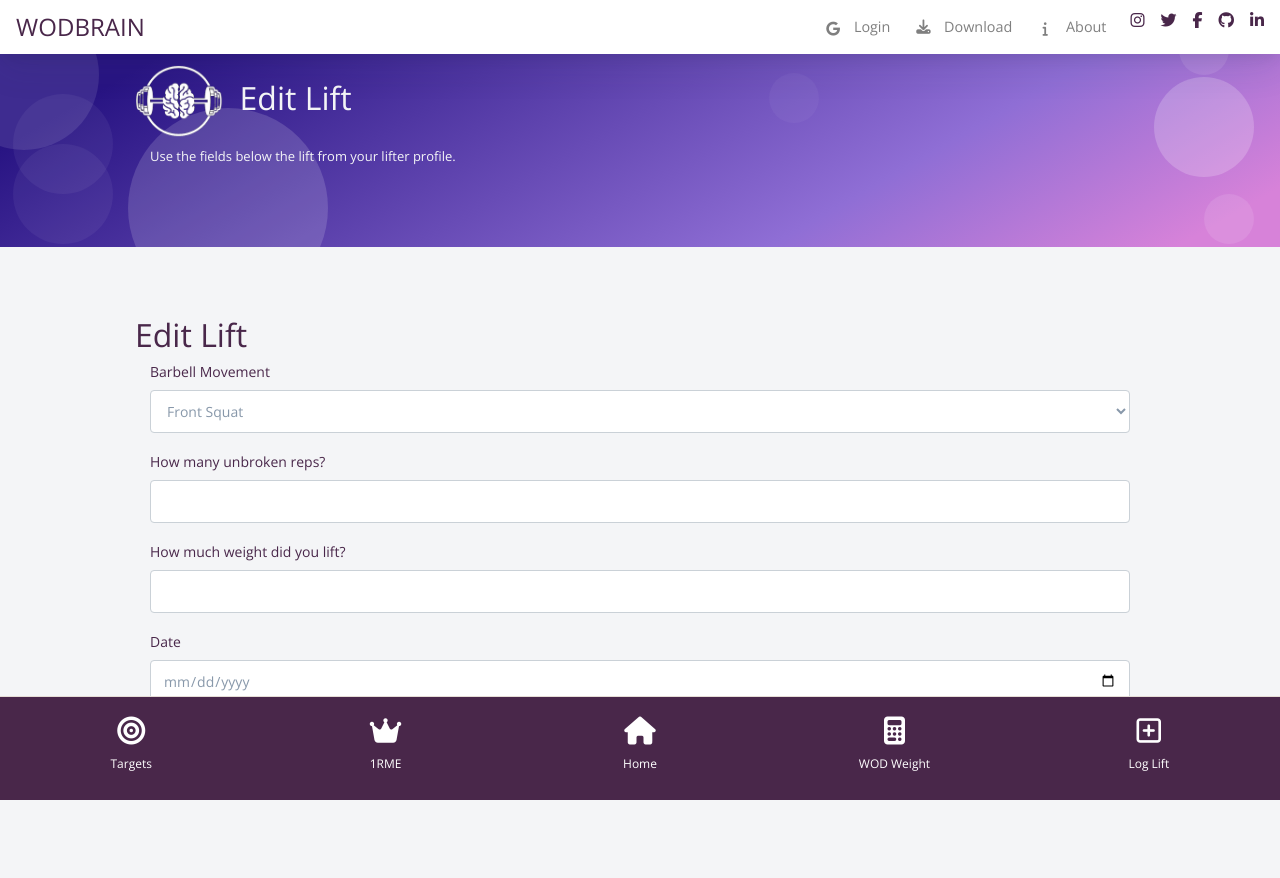
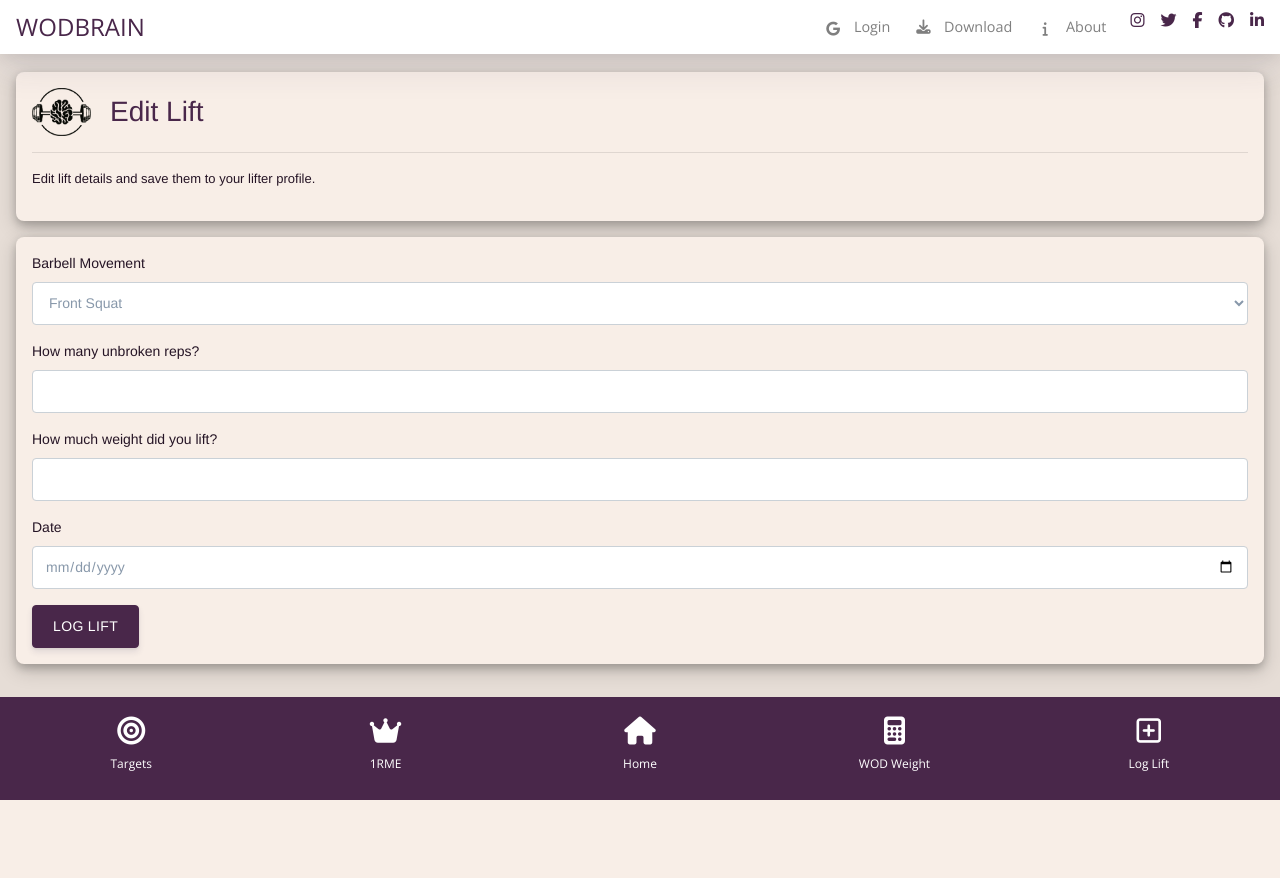
Before and after one commit to nolan887/WODBrain, a Flask app: template templates/editlift.html in a window 1280 px wide. After the commit the page ends 800 px from the top, so only its background shows below. Run offline with Flask 2, Linux system fonts and the light colour scheme; the template is opened without the code that fills it: values that come from a table or form of the project are taken from there, others are empty; some libraries are stand-ins or nearby versions.

Commit message:
Edit Lift UI Update

```diff
--- a/server.py
+++ b/server.py
@@ -386,10 +386,8 @@ def loglift(lift_id, wt, reps,liftlogged):
             )
             db.session.add(new_lift)
             db.session.commit()
-            # return(render_template("loglift.html", form=logform, page_class="index-page", current_user=current_user, liftlogged="yes"))
             return(redirect("/loglift/new/new/new/yes"))
         else:
-            # return(render_template("loglift.html", form=logform, page_class="index-page", current_user=current_user, liftlogged="no"))
             return(render_template("loglift.html", form=logform, page_class="index-page", current_user=current_user, liftlogged=liftlogged))
     return(redirect("/login"))
 
--- a/templates/editlift.html
+++ b/templates/editlift.html
@@ -1,40 +1,21 @@
 {% include "_header.html" %} {% include "_analytics.html" %} {% import "bootstrap/wtf.html" as wtf %}
-<div class="section section-components section-shaped pb-10 " style="color: #f4f5f7;">
-    <div class="shape shape-style-1 shape-primary">
-        <span class="span-150"></span>
-        <span class="span-50"></span>
-        <span class="span-50"></span>
-        <span class="span-75"></span>
-        <span class="span-100"></span>
-        <span class="span-75"></span>
-        <span class="span-50"></span>
-        <span class="span-100"></span>
-        <span class="span-50"></span>
-        <span class="span-100"></span>
+
+<main class="page shell">
+    <!-- Title Block -->
+    <div class="boxy shell shdw ">
+        <img src="{{ url_for('static', filename='img/wodbrain_logo_circ_black.png')}}" style="height: 3rem;" class="img-fluid">
+        <span class="lgfont">
+            &nbsp; Edit Lift
+        </span>
+        <hr>
+        <p>
+            Edit lift details and save them to your lifter profile.
+        </p>
     </div>
-    <div class="container">
-        <div class="row justify-content-center">
-            <div class="col-lg-12">
-                <h2 style="color: #f4f5f7;"><img src="{{ url_for('static', filename='img/wodbrain_logo_circ_white.png')}}" style="height: 75px;" class="img-fluid"> &nbsp;Edit Lift</h2>
-                <div class="col-sm pt-2">
-                    <p> Use the fields below the lift from your lifter profile.</p>
-                </div>
-            </div>
-        </div>
+    <!-- WODWeight Form Block -->
+    <div class="boxy shell shdw">
+        {{ wtf.quick_form(form, novalidate=True) }}
     </div>
-</div>
-<div class="section section-components pb-100 bg-secondary">
-    <div class="container">
-        <div class="row justify-content-center">
-            <div class="col-lg-12" id="calc">
-                <h2>Edit Lift </h2>
-                <div class="col-sm">
-                    {{ wtf.quick_form(form, novalidate=True) }}
-                </div>
-            </div>
-        </div>
-    </div>
-</div>
 
 
-{% include "_footer.html" %}
+    {% include "_footer.html" %}
```
Also changed, not shown: wodbrain-database.db.
